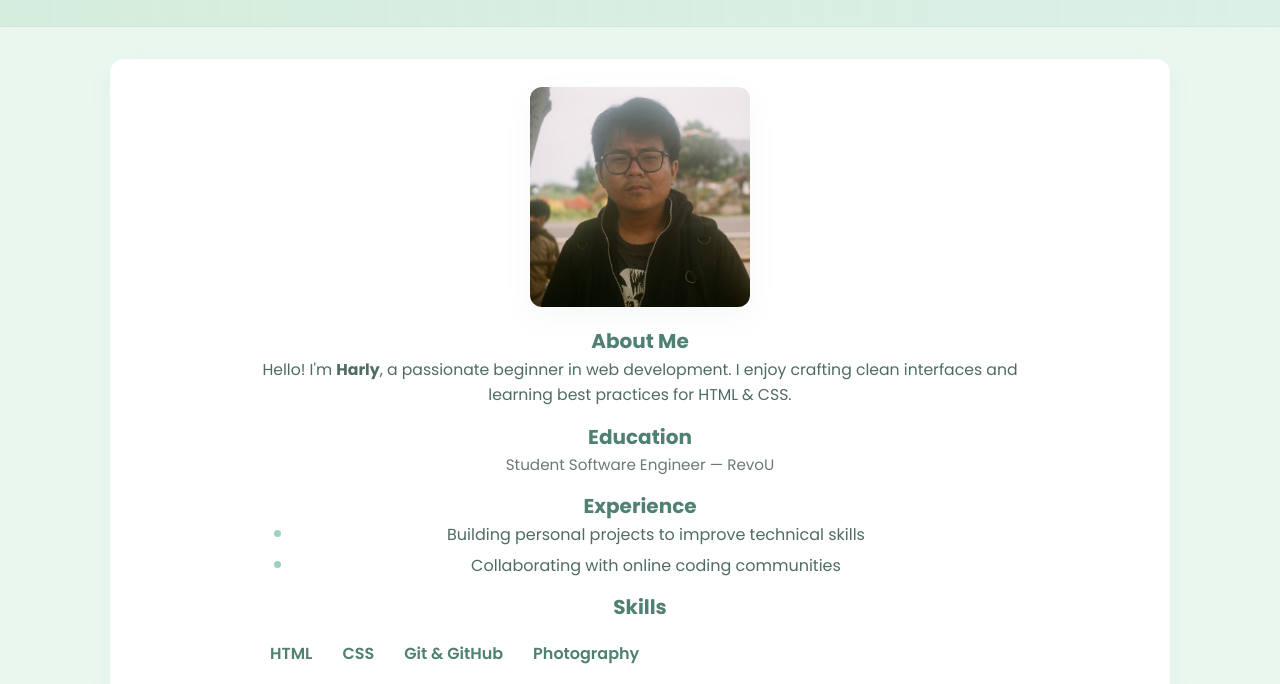
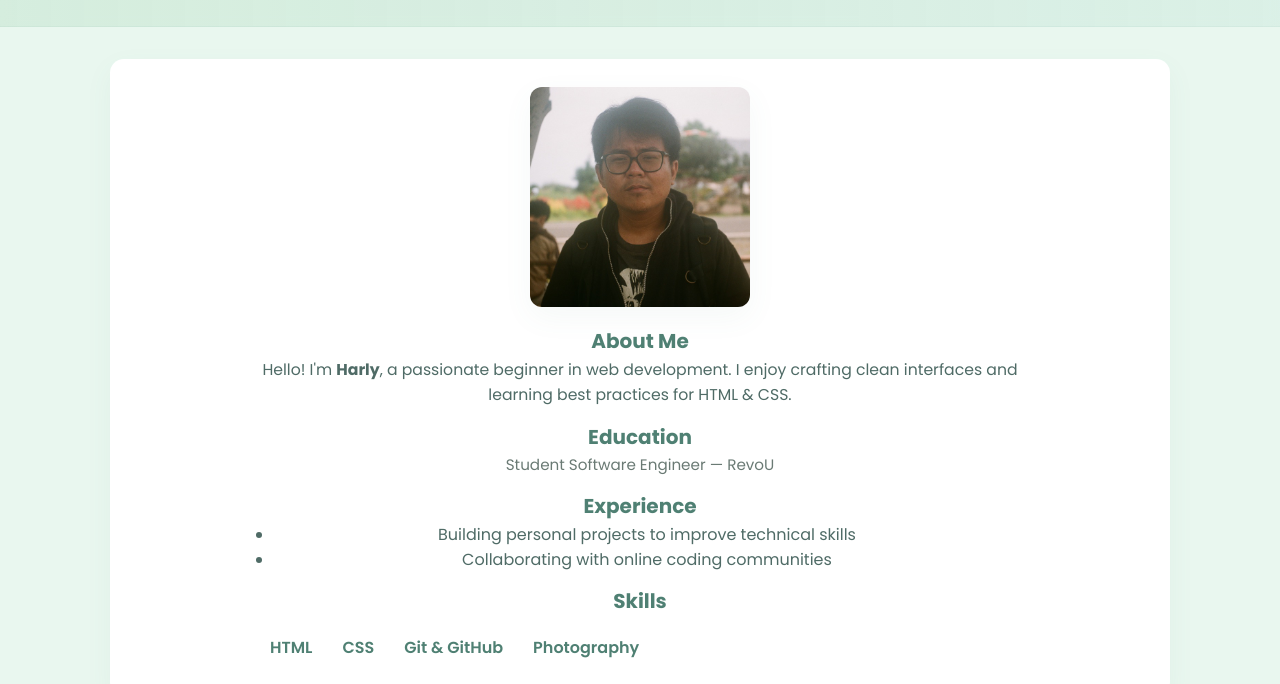
Before and after one commit to mlitsec/belajarbisa, a plain HTML site: page about.html in a window 1280 px wide. Shown: the part 112-796 px from the top of the page. Drawn offline with Linux system fonts and the light colour scheme.

Commit message:
Remove styles for about-hero list
Removed custom styles for the about-hero list.

```diff
--- a/assets/css/about.css
+++ b/assets/css/about.css
@@ -24,27 +24,6 @@
   padding:12px;
   border-radius:10px;
   box-shadow:0 6px 18px rgba(158,210,190,0.05); }
-.about-hero ul {
-  list-style: none;        /* hilangkan bullet default */
-  padding: 0;
-  margin: 0;
-  text-align: center;      /* teks tetap di tengah */
-}
-.about-hero ul li {
-  position: relative;
-  padding-left: 18px;      /* ruang kecil untuk bullet custom */
-  margin-bottom: 6px;
-}
-.about-hero ul li::before {
-  content: "";
-  width: 7px;
-  height: 7px;
-  background: var(--mint-dark);
-  border-radius: 50%;
-  position: absolute;
-  left: 0;
-  top: 8px;
-}
 .skills-list {
   display:flex;
   gap:10px;
```
